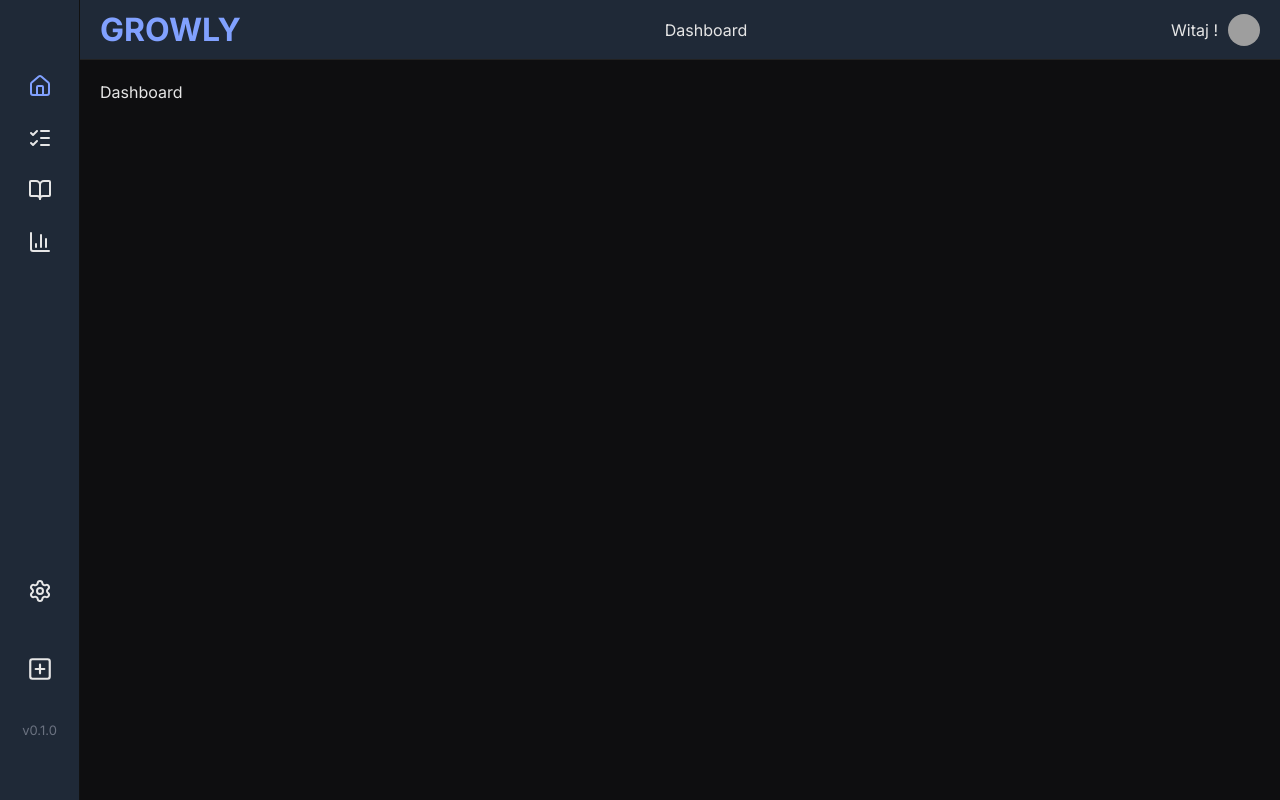
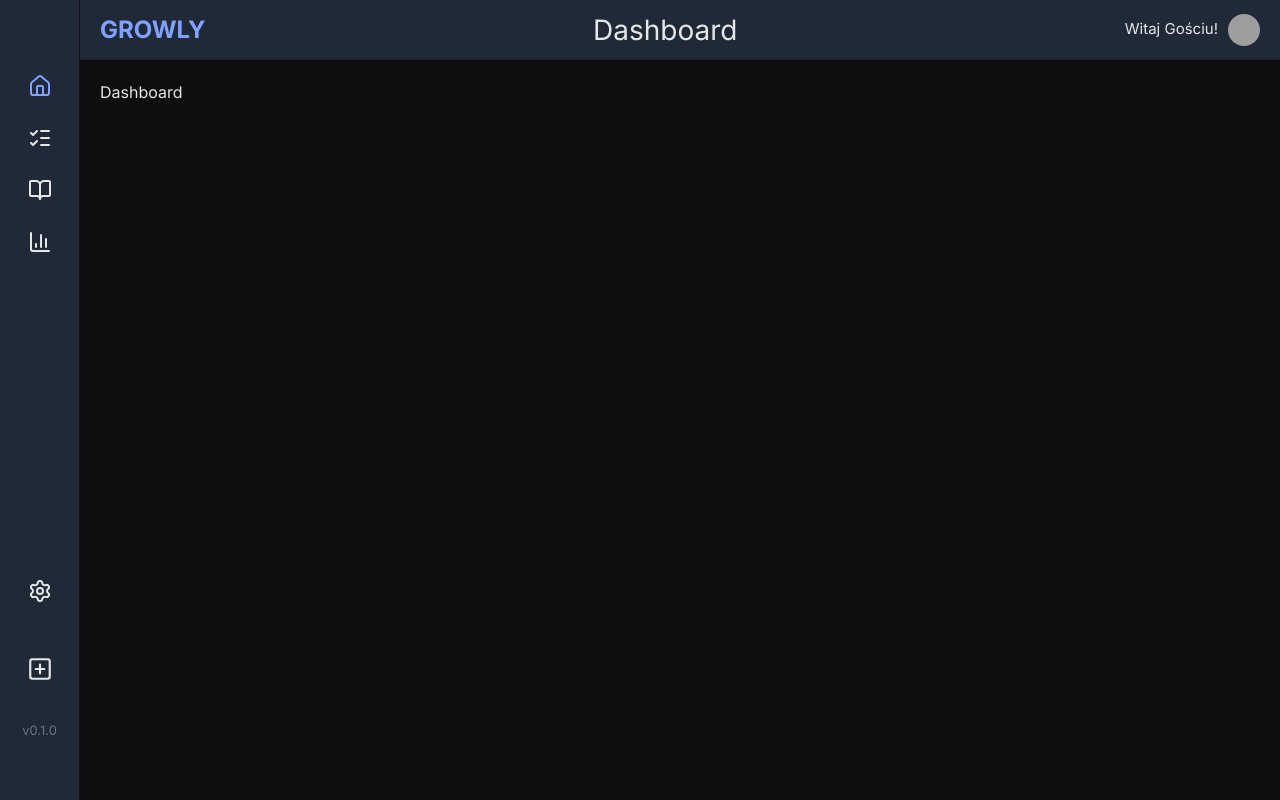
Before and after one commit to KamilKonopski/growly, a React (Vite) app in the folder frontend/: page /dashboard in a window 1280 px wide. Built offline with nearby package versions, Linux system fonts and the light colour scheme; no server answers; sample sign-in values are in the browser's storage; grey boxes are pictures that could not be loaded.

Commit message:
feat(Frontend): Moving header to separate component (#8)
* feat: add util function to dynamically change the section name

* refactor: remove header to difrent component

```diff
--- /dev/null
+++ b/frontend/src/components/Header/Header.module.css
@@ -0,0 +1,40 @@
+.header {
+  height: 60px;
+  background-color: #1f2937;
+  border-bottom: 1px solid var(--color-border);
+  display: flex;
+  align-items: center;
+  justify-content: space-between;
+  padding: 0 20px;
+}
+
+p {
+  margin-bottom: 0;
+}
+
+.logo {
+  font-size: 24px;
+  font-weight: 700;
+  color: var(--color-primary);
+  text-transform: uppercase;
+}
+
+.section {
+  font-size: 28px;
+}
+
+.user {
+  display: flex;
+  align-items: center;
+  gap: 10px;
+}
+
+.user p {
+  font-size: 15px;
+}
+
+.avatar {
+  width: 32px;
+  height: 32px;
+  border-radius: 50%;
+}
--- /dev/null
+++ b/frontend/src/components/Header/Header.tsx
@@ -0,0 +1,27 @@
+import { useLocation } from "react-router-dom";
+
+import { getSectionName } from "../../utils/getSectionName";
+
+import styles from "./Header.module.css";
+
+interface HeaderProps {
+  userName: string | undefined;
+}
+
+const Header = ({ userName }: HeaderProps) => {
+  const location = useLocation();
+  const sectionName = getSectionName(location.pathname);
+
+  return (
+    <header className={styles.header}>
+      <p className={styles.logo}>Growly</p>
+      <p className={styles.section}>{sectionName}</p>
+      <div className={styles.user}>
+        <p>Witaj {userName ?? "Gościu"}!</p>
+        <img src="/avatar.png" alt="avatar" className={styles.avatar} />
+      </div>
+    </header>
+  );
+};
+
+export default Header;
--- a/frontend/src/components/Layout/MainLayout.module.css
+++ b/frontend/src/components/Layout/MainLayout.module.css
@@ -16,36 +16,3 @@
   background-color: var(--color-bg);
   overflow-y: auto;
 }
-
-.header {
-  height: 60px;
-  background-color: #1f2937;
-  border-bottom: 1px solid var(--color-border);
-  display: flex;
-  align-items: center;
-  justify-content: space-between;
-  padding: 0 20px;
-}
-
-.logo {
-  font-size: 32px;
-  font-weight: 700;
-  color: var(--color-primary);
-  text-transform: uppercase;
-}
-
-.section {
-  font-size: 16px;
-}
-
-.user {
-  display: flex;
-  align-items: center;
-  gap: 10px;
-}
-
-.avatar {
-  width: 32px;
-  height: 32px;
-  border-radius: 50%;
-}
--- a/frontend/src/components/Layout/MainLayout.tsx
+++ b/frontend/src/components/Layout/MainLayout.tsx
@@ -4,6 +4,7 @@ import { useSelector } from "react-redux";
 import { useMeQuery } from "../../store/auth/authApi";
 import type { RootState } from "../../store/store";
 
+import Header from "../Header/Header";
 import Sidebar from "../Sidebar/Sidebar";
 
 import styles from "./MainLayout.module.css";
@@ -26,14 +27,7 @@ const MainLayout = () => {
     <div className={styles.layout}>
       <Sidebar />
       <div className={styles.main}>
-        <header className={styles.header}>
-          <div className={styles.logo}>Growly</div>
-          <div className={styles.section}>Dashboard</div>
-          <div className={styles.user}>
-            <span>Witaj {user?.name}!</span>
-            <img src="/avatar.png" alt="avatar" className={styles.avatar} />
-          </div>
-        </header>
+        <Header userName={user?.name} />
         <main className={styles.content}>
           <Outlet />
         </main>
--- /dev/null
+++ b/frontend/src/utils/getSectionName.ts
@@ -0,0 +1,26 @@
+const SECTION_MAP: Record<string, string> = {
+  "/": "Dasboard",
+  "/dashboard": "Dashboard",
+  "/habits": "Nawyki",
+  "/learning": "Nauka",
+  "/stats": "Statystyki",
+  "/settings": "Ustawienia systemu",
+};
+
+export const getSectionName = (path: string) => {
+  if (SECTION_MAP[path]) {
+    return SECTION_MAP[path];
+  }
+
+  for (const key of Object.keys(SECTION_MAP)) {
+    if (key !== "/" && path.startsWith(key)) {
+      return SECTION_MAP[key];
+    }
+  }
+
+  const last = path.split("/").filter(Boolean).pop() || "";
+
+  if (!last) return "Sekcja";
+
+  return last.charAt(0).toUpperCase() + last.slice(1).replace(/-/g, " ");
+};
```
